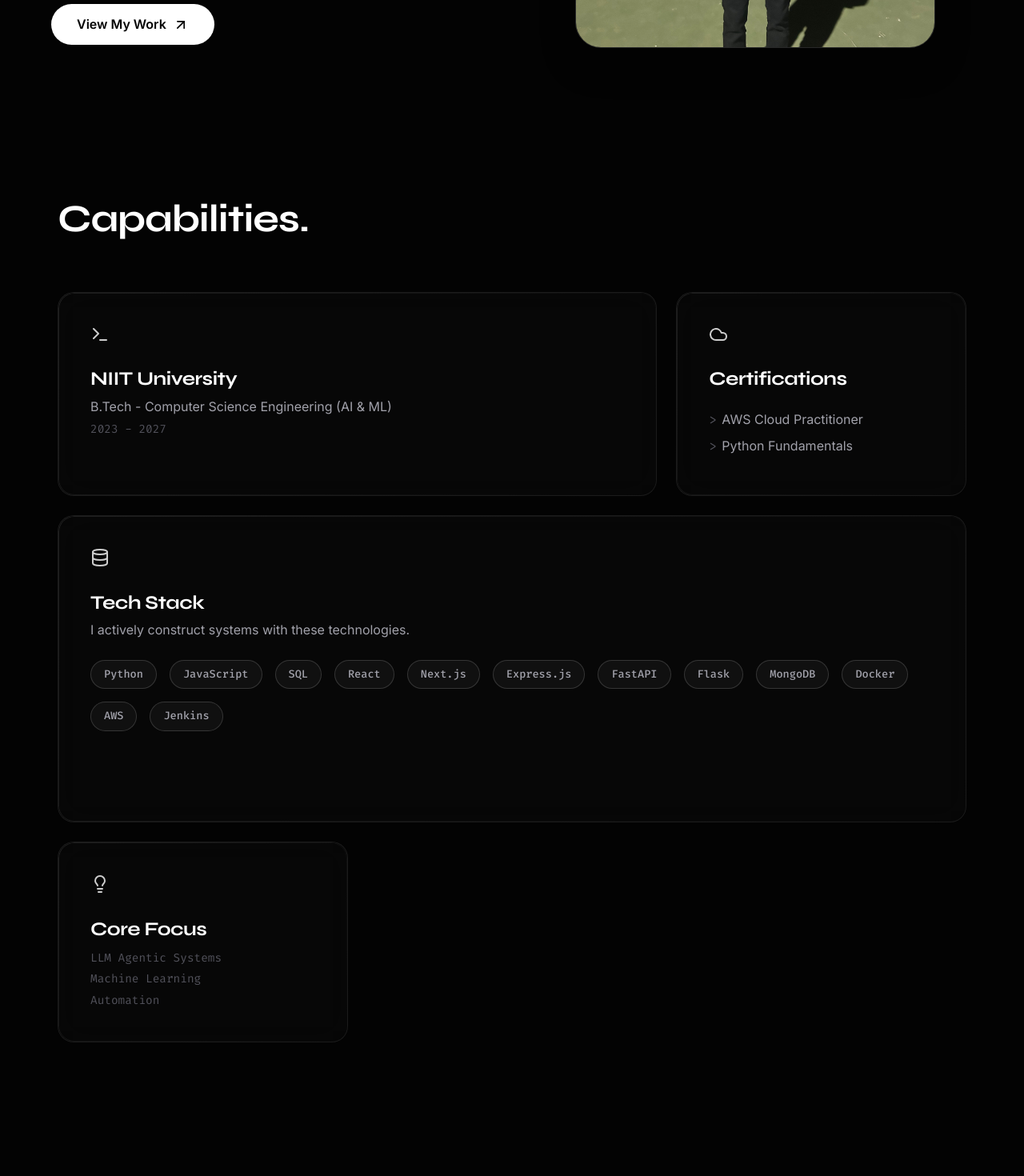
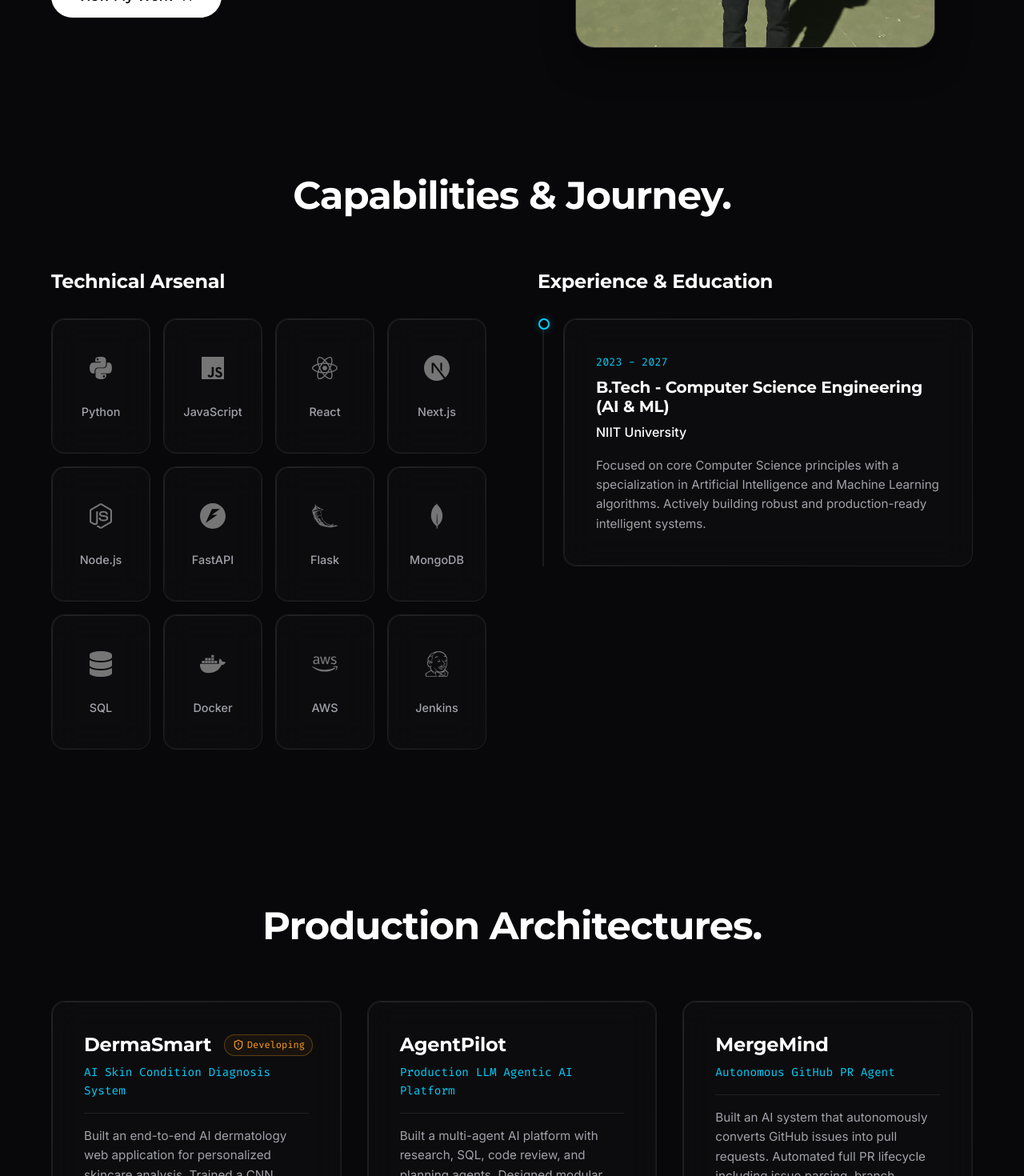
Before and after one commit to Ravikiranreddybada/ravikiranreddybada-portfolio, a React (Vite) app: page / in a window 1280 px wide. Shown: the part 680-2150 px from the top of the page at 80% size. Built offline with nearby package versions, Linux system fonts and the light colour scheme.

Commit message:
feat: complete UI overhaul with neon glassmorphism aesthetic

```diff
--- a/index.html
+++ b/index.html
@@ -9,7 +9,7 @@
     <!-- Fonts -->
     <link rel="preconnect" href="https://fonts.googleapis.com" />
     <link rel="preconnect" href="https://fonts.gstatic.com" crossorigin />
-    <link href="https://fonts.googleapis.com/css2?family=Syne:wght@400;500;600;700;800&family=Inter:wght@300;400;500;600&family=Fira+Code:wght@300;400;500&display=swap" rel="stylesheet" />
+    <link href="https://fonts.googleapis.com/css2?family=Montserrat:wght@400;500;600;700;800&family=Inter:wght@300;400;500;600&family=Fira+Code:wght@300;400;500&display=swap" rel="stylesheet" />
   </head>
   <body>
     <div id="root"></div>
--- a/src/App.css
+++ b/src/App.css
@@ -20,7 +20,7 @@ main {
   left: 0;
   width: 600px;
   height: 600px;
-  background: radial-gradient(circle, rgba(255, 255, 255, 0.05) 0%, transparent 60%);
+  background: radial-gradient(circle, var(--accent-glow) 0%, transparent 60%);
   border-radius: 50%;
   transform: translate(-50%, -50%);
   z-index: 0; /* Behind everything */
--- a/src/components/About.css
+++ b/src/components/About.css
@@ -1,95 +1,153 @@
 .about-section {
-  padding: var(--section-padding);
+  padding-top: 6rem;
+  padding-bottom: 6rem;
 }
 
-.bento-grid {
-  display: grid;
-  grid-template-columns: repeat(3, 1fr);
-  grid-auto-rows: minmax(180px, auto);
-  gap: 1.5rem;
+.section-title {
+  font-size: clamp(2rem, 4vw, 3rem);
+  margin-bottom: 3rem;
+  color: var(--text-primary);
+  text-align: center;
 }
 
-.bento-card {
+.subsection-title {
+  font-size: 1.5rem;
+  margin-bottom: 2rem;
+  color: var(--text-primary);
+}
+
+.about-layout {
+  display: grid;
+  grid-template-columns: 1fr 1fr;
+  gap: 4rem;
+}
+
+/* Skills Grid */
+.skills-wrapper {
   display: flex;
   flex-direction: column;
-  transition: transform 0.4s cubic-bezier(0.175, 0.885, 0.32, 1.275), background 0.3s;
 }
 
-.bento-card:hover {
-  transform: translateY(-5px) scale(1.02);
-  background: rgba(255, 255, 255, 0.04);
+.skills-grid {
+  display: grid;
+  grid-template-columns: repeat(auto-fill, minmax(120px, 1fr));
+  gap: 1rem;
 }
 
-.bento-card.col-span-2 { grid-column: span 2; }
-.bento-card.col-span-3 { grid-column: span 3; }
-.bento-card.row-span-2 { grid-row: span 2; }
-
-.bento-icon {
-  margin-bottom: 1.5rem;
-  color: var(--text-primary);
-  opacity: 0.8;
+.skill-card {
+  display: flex;
+  flex-direction: column;
+  align-items: center;
+  justify-content: center;
+  padding: 1.5rem;
+  gap: 0.8rem;
+  cursor: pointer;
+  color: var(--text-secondary);
 }
 
-.bento-card h3 {
-  font-size: 1.5rem;
+.skill-icon {
+  font-size: 2rem;
+  transition: all 0.3s ease;
+  filter: grayscale(100%);
+  opacity: 0.7;
+}
+
+.skill-name {
+  font-size: 0.9rem;
+  font-weight: 500;
+  transition: color 0.3s ease;
+}
+
+.skill-card:hover .skill-icon {
+  filter: grayscale(0%);
+  opacity: 1;
+  color: var(--accent-color);
+  text-shadow: 0 0 15px var(--accent-glow);
+  transform: scale(1.1);
+}
+
+.skill-card:hover .skill-name {
+  color: var(--text-primary);
+}
+
+/* Vertical Timeline */
+.timeline-wrapper {
+  display: flex;
+  flex-direction: column;
+}
+
+.timeline {
+  position: relative;
+  padding-left: 2rem;
+}
+
+.timeline::before {
+  content: "";
+  position: absolute;
+  top: 0;
+  left: 6px;
+  width: 2px;
+  height: 100%;
+  background: var(--border-color);
+  border-radius: 2px;
+}
+
+.timeline-item {
+  position: relative;
+  margin-bottom: 3rem;
+}
+
+.timeline-item:last-child {
+  margin-bottom: 0;
+}
+
+.timeline-dot {
+  position: absolute;
+  top: 0;
+  left: -2rem; /* aligns with padding-left of timeline */
+  transform: translateX(1px); /* slight manual centering over the line */
+  width: 14px;
+  height: 14px;
+  background-color: var(--bg-color);
+  border: 2px solid var(--accent-color);
+  border-radius: 50%;
+  z-index: 2;
+  box-shadow: 0 0 10px var(--accent-glow);
+}
+
+.timeline-content {
+  padding: 1.5rem;
+  position: relative;
+}
+
+.timeline-date {
+  display: inline-block;
+  font-family: var(--font-mono);
+  font-size: 0.85rem;
+  color: var(--accent-color);
   margin-bottom: 0.5rem;
 }
 
-.bento-sub {
-  color: var(--text-secondary);
-  font-size: 1rem;
+.timeline-content h4 {
+  font-size: 1.25rem;
+  margin-bottom: 0.5rem;
 }
 
-.bento-muted {
-  font-family: var(--font-mono);
-  color: var(--text-muted);
-  font-size: 0.9rem;
-  margin-top: 0.2rem;
+.timeline-org {
+  font-weight: 500;
+  color: var(--text-primary);
+  margin-bottom: 1rem;
 }
 
-.bento-list {
-  list-style: none;
-  margin-top: 1rem;
+.timeline-desc {
+  font-size: 0.95rem;
+  color: var(--text-secondary);
+  line-height: 1.6;
 }
 
-.bento-list li {
-  color: var(--text-secondary);
-  margin-bottom: 0.5rem;
-  position: relative;
-  padding-left: 1rem;
-}
-.bento-list li::before {
-  content: '>';
-  position: absolute;
-  left: 0;
-  color: var(--text-muted);
-  font-family: var(--font-mono);
-}
-
-.mb-4 {
-  margin-bottom: 1.5rem;
-}
-
-.skills-cloud {
-  display: flex;
-  flex-wrap: wrap;
-  gap: 0.5rem;
-}
-
-/* Responsive constraints */
-@media (max-width: 900px) {
-  .bento-grid {
-    grid-template-columns: repeat(2, 1fr);
-  }
-  .bento-card.col-span-3 { grid-column: span 2; }
-}
-
-@media (max-width: 600px) {
-  .bento-grid {
+@media (max-width: 960px) {
+  .about-layout {
     grid-template-columns: 1fr;
-  }
-  .bento-card.col-span-2,
-  .bento-card.col-span-3 {
-    grid-column: span 1;
+    gap: 3rem;
   }
 }
--- a/src/components/About.jsx
+++ b/src/components/About.jsx
@@ -1,67 +1,101 @@
 import React from 'react';
 import { motion } from 'framer-motion';
-import { Terminal, Lightbulb, Cloud, Database } from 'lucide-react';
+import {
+  FaPython, FaJs, FaReact, FaNodeJs, FaAws, FaDocker, FaDatabase
+} from 'react-icons/fa';
+import {
+  SiNextdotjs, SiFastapi, SiFlask, SiMongodb, SiJenkins
+} from 'react-icons/si';
 import './About.css';
 
 const About = () => {
   const skills = [
-    "Python", "JavaScript", "SQL", "React", "Next.js", "Express.js",
-    "FastAPI", "Flask", "MongoDB", "Docker", "AWS", "Jenkins"
+    { name: "Python", icon: <FaPython /> },
+    { name: "JavaScript", icon: <FaJs /> },
+    { name: "React", icon: <FaReact /> },
+    { name: "Next.js", icon: <SiNextdotjs /> },
+    { name: "Node.js", icon: <FaNodeJs /> },
+    { name: "FastAPI", icon: <SiFastapi /> },
+    { name: "Flask", icon: <SiFlask /> },
+    { name: "MongoDB", icon: <SiMongodb /> },
+    { name: "SQL", icon: <FaDatabase /> },
+    { name: "Docker", icon: <FaDocker /> },
+    { name: "AWS", icon: <FaAws /> },
+    { name: "Jenkins", icon: <SiJenkins /> }
+  ];
+
+  const timeline = [
+    {
+      title: "B.Tech - Computer Science Engineering (AI & ML)",
+      organization: "NIIT University",
+      date: "2023 - 2027",
+      description: "Focused on core Computer Science principles with a specialization in Artificial Intelligence and Machine Learning algorithms. Actively building robust and production-ready intelligent systems."
+    }
   ];
 
   const variants = {
-    offscreen: { y: 50, opacity: 0 },
-    onscreen: {
+    hidden: { opacity: 0, y: 30 },
+    visible: {
+      opacity: 1,
       y: 0,
-      opacity: 1,
-      transition: { type: "spring", bounce: 0.4, duration: 0.8 }
+      transition: { duration: 0.6, type: "spring" }
     }
   };
 
   return (
     <section id="about" className="about-section container">
-      <motion.div initial="offscreen" whileInView="onscreen" viewport={{ once: true, amount: 0.2 }}>
-        <h2 className="section-title">Capabilities.</h2>
+      <motion.div
+        initial="hidden"
+        whileInView="visible"
+        viewport={{ once: true, amount: 0.2 }}
+        variants={variants}
+      >
+        <h2 className="section-title">Capabilities & Journey.</h2>
       </motion.div>
 
-      <div className="bento-grid">
-        {/* Education Block */}
-        <motion.div className="bento-card glass-panel col-span-2" variants={variants} initial="offscreen" whileInView="onscreen" viewport={{ once: true, margin: "-50px" }}>
-          <div className="bento-icon"><Terminal size={24}/></div>
-          <h3>NIIT University</h3>
-          <p className="bento-sub">B.Tech - Computer Science Engineering (AI & ML)</p>
-          <p className="bento-muted">2023 - 2027</p>
-        </motion.div>
+      <div className="about-layout">
 
-        {/* Certifications Block */}
-        <motion.div className="bento-card glass-panel" variants={variants} initial="offscreen" whileInView="onscreen" viewport={{ once: true, margin: "-50px" }}>
-           <div className="bento-icon"><Cloud size={24}/></div>
-           <h3>Certifications</h3>
-           <ul className="bento-list">
-             <li>AWS Cloud Practitioner</li>
-             <li>Python Fundamentals</li>
-           </ul>
-        </motion.div>
-
-        {/* Big Skills Block */}
-        <motion.div className="bento-card glass-panel col-span-3 row-span-2" variants={variants} initial="offscreen" whileInView="onscreen" viewport={{ once: true, margin: "-50px" }}>
-          <div className="bento-icon"><Database size={24}/></div>
-          <h3>Tech Stack</h3>
-          <p className="bento-sub mb-4">I actively construct systems with these technologies.</p>
-          <div className="skills-cloud">
+        {/* Skills Column */}
+        <motion.div
+          className="skills-wrapper"
+          initial="hidden"
+          whileInView="visible"
+          viewport={{ once: true, margin: "-50px" }}
+          variants={variants}
+        >
+          <h3 className="subsection-title">Technical Arsenal</h3>
+          <div className="skills-grid">
             {skills.map((skill, idx) => (
-              <span key={idx} className="tech-pill">{skill}</span>
+              <div key={idx} className="skill-card glass-panel">
+                <div className="skill-icon">{skill.icon}</div>
+                <span className="skill-name">{skill.name}</span>
+              </div>
             ))}
           </div>
         </motion.div>
 
-        {/* Interests Block */}
-        <motion.div className="bento-card glass-panel col-span-1" variants={variants} initial="offscreen" whileInView="onscreen" viewport={{ once: true, margin: "-50px" }}>
-          <div className="bento-icon"><Lightbulb size={24}/></div>
-          <h3>Core Focus</h3>
-          <p className="bento-muted">LLM Agentic Systems</p>
-          <p className="bento-muted">Machine Learning</p>
-          <p className="bento-muted">Automation</p>
+        {/* Timeline Column */}
+        <motion.div
+          className="timeline-wrapper"
+          initial="hidden"
+          whileInView="visible"
+          viewport={{ once: true, margin: "-50px" }}
+          variants={variants}
+        >
+          <h3 className="subsection-title">Experience & Education</h3>
+          <div className="timeline">
+            {timeline.map((item, idx) => (
+              <div key={idx} className="timeline-item">
+                <div className="timeline-dot"></div>
+                <div className="timeline-content glass-panel">
+                  <span className="timeline-date">{item.date}</span>
+                  <h4>{item.title}</h4>
+                  <p className="timeline-org">{item.organization}</p>
+                  <p className="timeline-desc">{item.description}</p>
+                </div>
+              </div>
+            ))}
+          </div>
         </motion.div>
 
       </div>
--- a/src/components/Hero.css
+++ b/src/components/Hero.css
@@ -34,10 +34,10 @@
 .pulse-dot {
   width: 8px;
   height: 8px;
-  background-color: #10b981; /* Emerald green */
+  background-color: var(--accent-color);
   border-radius: 50%;
   margin-right: 0.5rem;
-  box-shadow: 0 0 10px #10b981, 0 0 20px #10b981;
+  box-shadow: 0 0 10px var(--accent-color), 0 0 20px var(--accent-color);
   animation: pulse 2s infinite;
 }
 
@@ -56,10 +56,7 @@
 }
 
 .name-gradient {
-  background: linear-gradient(135deg, #00d2ff 0%, #8338ec 100%);
-  -webkit-background-clip: text;
-  -webkit-text-fill-color: transparent;
-  background-clip: text;
+  color: #ffffff;
 }
 
 .hero-title {
@@ -86,9 +83,25 @@
   gap: 1.5rem;
 }
 
+.magnetic-btn {
+  display: inline-flex;
+  align-items: center;
+  padding: 1rem 2rem;
+  font-family: var(--font-heading);
+  font-weight: 600;
+  background: transparent;
+  color: var(--text-primary);
+  border: 1px solid var(--border-color);
+  border-radius: var(--border-radius-sm);
+  transition: all 0.3s ease;
+  cursor: pointer;
+}
+
 .magnetic-btn:hover {
-  transform: scale(1.05) translateY(-2px);
-  box-shadow: 0 10px 40px rgba(255,255,255,0.1);
+  transform: translateY(-2px);
+  border-color: var(--accent-color);
+  box-shadow: 0 0 20px var(--accent-glow);
+  color: var(--accent-color);
 }
 
 .hero-image-wrapper {
@@ -105,7 +118,7 @@
   width: 100%;
   height: 100%;
   border-radius: 50%;
-  background: radial-gradient(circle, rgba(255,255,255,0.1) 0%, transparent 60%);
+  background: radial-gradient(circle, var(--accent-glow) 0%, transparent 70%);
   transform: translate(-50%, -50%);
   z-index: 1;
 }
--- a/src/components/Navbar.css
+++ b/src/components/Navbar.css
@@ -11,9 +11,11 @@
 
 .navbar.scrolled {
   padding: 1rem 0;
-  background: rgba(5, 5, 5, 0.8);
+  background: var(--bg-color-light);
   backdrop-filter: blur(12px);
-  border-bottom: 1px solid var(--border-color);
+  -webkit-backdrop-filter: blur(12px);
+  border-bottom: 1px solid var(--border-glow);
+  box-shadow: 0 4px 30px rgba(0, 0, 0, 0.5);
 }
 
 .nav-container {
@@ -27,6 +29,14 @@
   font-size: 1.5rem;
   font-weight: 800;
   letter-spacing: -0.5px;
+  display: flex;
+  align-items: center;
+  transition: text-shadow 0.3s ease, color 0.3s ease;
+}
+
+.nav-logo:hover {
+  color: var(--accent-color);
+  text-shadow: 0 0 10px var(--accent-glow);
 }
 
 .nav-links {
--- a/src/components/Projects.css
+++ b/src/components/Projects.css
@@ -1,30 +1,30 @@
 .projects-section {
-  padding: var(--section-padding);
+  padding-top: 6rem;
+  padding-bottom: 6rem;
 }
 
-.projects-layout {
-  display: flex;
-  flex-direction: column;
+.projects-grid {
+  display: grid;
+  grid-template-columns: repeat(auto-fit, minmax(320px, 1fr));
   gap: 2rem;
 }
 
-.project-row {
-  display: grid;
-  grid-template-columns: 1fr 1fr;
-  gap: 3rem;
-  transition: transform 0.4s ease, border-color 0.4s ease;
+.project-card {
+  display: flex;
+  flex-direction: column;
+  padding: 2rem;
   cursor: default;
 }
 
-.project-row:hover {
-  transform: translateY(-5px);
-  border-color: rgba(255, 255, 255, 0.3);
+.project-card:hover {
+  transform: translateY(-5px) scale(1.02);
 }
 
 /* Header / Info Side */
 .p-header {
   display: flex;
   flex-direction: column;
+  margin-bottom: 1rem;
 }
 
 .p-title-group {
@@ -35,7 +35,7 @@
 }
 
 .p-title-group h3 {
-  font-size: 2rem;
+  font-size: 1.5rem;
   color: var(--text-primary);
   transition: color 0.3s ease;
 }
@@ -45,7 +45,8 @@
 }
 
 .project-title-link:hover h3 {
-  color: #00d2ff;
+  color: var(--accent-color);
+  text-shadow: 0 0 10px var(--accent-glow);
 }
 
 .dev-badge {
@@ -63,38 +64,37 @@
 
 .p-tagline {
   font-family: var(--font-mono);
-  color: var(--text-secondary);
-  font-size: 1rem;
-  padding-bottom: 1.5rem;
+  color: var(--accent-color);
+  font-size: 0.9rem;
+  padding-bottom: 1rem;
   border-bottom: 1px solid var(--border-color);
-  margin-bottom: 1.5rem;
 }
 
 /* Body / Description */
 .p-body {
   color: var(--text-secondary);
-  font-size: 1rem;
+  font-size: 0.95rem;
+  flex-grow: 1; /* Pushes footer down */
 }
 
 .p-body p {
   margin-bottom: 1rem;
-  line-height: 1.7;
+  line-height: 1.6;
 }
 
 .p-impact {
   color: var(--text-primary);
   opacity: 0.9;
+  font-size: 0.9rem;
+  margin-top: auto;
 }
 
 /* Footer / Tech & Links */
 .p-footer {
-  grid-column: 1 / -1;
   display: flex;
-  justify-content: space-between;
-  align-items: center;
-  margin-top: 1rem;
-  padding-top: 1.5rem;
-  border-top: 1px solid var(--border-color);
+  flex-direction: column;
+  gap: 1.5rem;
+  margin-top: 2rem;
 }
 
 .p-tech {
@@ -103,17 +103,37 @@
   gap: 0.5rem;
 }
 
+.tech-pill {
+  font-family: var(--font-mono);
+  font-size: 0.75rem;
+  background: var(--bg-color-lighter);
+  border: 1px solid var(--border-color);
+  padding: 0.3rem 0.8rem;
+  border-radius: 50px;
+  color: var(--text-secondary);
+  transition: all 0.3s ease;
+}
+
+.project-card:hover .tech-pill {
+  border-color: var(--border-glow);
+  color: var(--text-primary);
+}
+
 .p-links {
   display: flex;
+  justify-content: flex-end;
   gap: 1rem;
+  margin-top: auto;
+  border-top: 1px solid var(--border-color);
+  padding-top: 1rem;
 }
 
 .link-icon {
   display: flex;
   align-items: center;
   justify-content: center;
-  width: 45px;
-  height: 45px;
+  width: 40px;
+  height: 40px;
   border-radius: 50%;
   background: rgba(255, 255, 255, 0.05);
   color: var(--text-primary);
@@ -122,14 +142,9 @@
 }
 
 .link-icon:hover {
-  background: var(--text-primary);
+  background: var(--accent-color);
   color: var(--bg-color);
+  border-color: var(--accent-color);
+  box-shadow: 0 0 15px var(--accent-glow);
   transform: rotate(15deg) scale(1.1);
 }
-
-@media (max-width: 900px) {
-  .project-row {
-    grid-template-columns: 1fr;
-    gap: 0;
-  }
-}
--- a/src/components/Projects.jsx
+++ b/src/components/Projects.jsx
@@ -54,11 +54,11 @@ const Projects = () => {
         Production Architectures.
       </motion.h2>
 
-      <div className="projects-layout">
+      <div className="projects-grid">
         {projects.map((project, idx) => (
           <motion.div
             key={idx}
-            className="project-row glass-panel"
+            className="project-card glass-panel"
             initial={{ opacity: 0, y: 50 }}
             whileInView={{ opacity: 1, y: 0 }}
             viewport={{ once: true, margin: "-50px" }}
--- a/src/index.css
+++ b/src/index.css
@@ -1,31 +1,32 @@
 :root {
-  /* Ultra Premium Dark Palette */
-  --bg-color: #030303;
-  --bg-color-light: rgba(255, 255, 255, 0.03);
-  --bg-color-lighter: rgba(255, 255, 255, 0.06);
+  /* High-Performance Developer Aesthetic */
+  --bg-color: #08080a;           /* Deep Charcoal / Midnight Black */
+  --bg-color-light: rgba(255, 255, 255, 0.02);
+  --bg-color-lighter: rgba(255, 255, 255, 0.05);
 
   --text-primary: #ffffff;
   --text-secondary: #a1a1aa;
   --text-muted: #52525b;
 
-  --accent-color: #e2e8f0;     /* Crisp white-gray accent */
-  --accent-color-hover: #ffffff;
-  --accent-glow: rgba(255, 255, 255, 0.15); /* Sleek monochromatic glow */
+  --accent-color: #00d2ff;       /* Electric Blue */
+  --accent-color-hover: #3a86ff;
+  --accent-glow: rgba(0, 210, 255, 0.3); /* Neon Glow */
 
   --border-color: rgba(255, 255, 255, 0.08);
   --border-color-light: rgba(255, 255, 255, 0.15);
+  --border-glow: rgba(0, 210, 255, 0.15);
 
   /* Typography */
-  --font-heading: 'Syne', sans-serif;
+  --font-heading: 'Montserrat', sans-serif;
   --font-body: 'Inter', sans-serif;
   --font-mono: 'Fira Code', monospace;
 
   /* Layout & Spaces */
   --max-width: 1200px;
   --section-padding: 8rem 2rem;
-  --border-radius-sm: 12px;
-  --border-radius-md: 20px;
-  --border-radius-lg: 32px;
+  --border-radius-sm: 8px;
+  --border-radius-md: 16px;
+  --border-radius-lg: 24px;
 }
 
 * {
@@ -41,7 +42,6 @@ html, body {
   line-height: 1.6;
   scroll-behavior: smooth;
   overflow-x: hidden;
-  /* Pitch black background */
 }
 
 /* Custom Scrollbar */
@@ -56,14 +56,14 @@ html, body {
   border-radius: 10px;
 }
 ::-webkit-scrollbar-thumb:hover {
-  background: rgba(255, 255, 255, 0.2);
+  background: var(--accent-color);
 }
 
 h1, h2, h3, h4, h5, h6 {
   font-family: var(--font-heading);
   font-weight: 700;
-  line-height: 1.1;
-  letter-spacing: -0.02em;
+  line-height: 1.2;
+  letter-spacing: -0.01em;
 }
 
 a {
@@ -97,8 +97,29 @@ img {
 
 /* Elegant Text Gradient for Subtitles Strategy */
 .text-gradient {
-  background: linear-gradient(135deg, #f0f0f0 0%, #8e9095 100%);
+  background: linear-gradient(135deg, #ffffff 0%, var(--accent-color) 100%);
   -webkit-background-clip: text;
   -webkit-text-fill-color: transparent;
   background-clip: text;
 }
+
+/* Neon Text */
+.neon-text {
+  color: var(--accent-color);
+  text-shadow: 0 0 10px var(--accent-glow);
+}
+
+/* Glassmorphism Panel */
+.glass-panel {
+  background: var(--bg-color-light);
+  backdrop-filter: blur(12px);
+  -webkit-backdrop-filter: blur(12px);
+  border: 1px solid var(--border-color);
+  border-radius: var(--border-radius-md);
+  transition: border-color 0.3s ease, box-shadow 0.3s ease, transform 0.3s ease;
+}
+
+.glass-panel:hover {
+  border-color: var(--border-glow);
+  box-shadow: 0 8px 32px rgba(0, 0, 0, 0.3), 0 0 20px var(--border-glow);
+}
```
